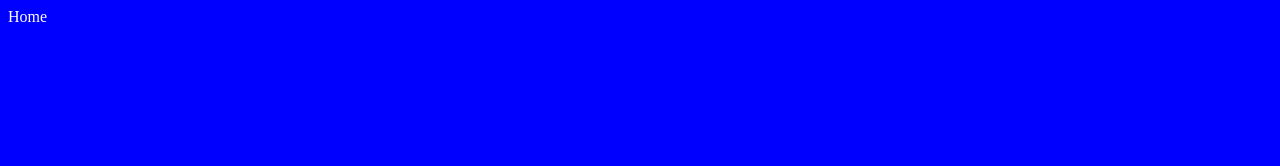
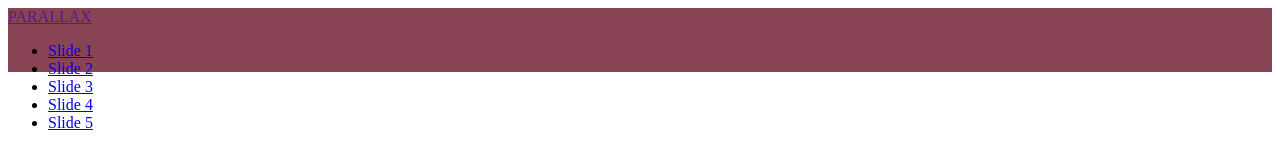
Before and after one commit to zep1994/ParallaxJS_Basics, a plain HTML site: page index.html in a window 1280 px wide. Shown: the top 166 px of the page. Drawn offline with Linux system fonts and the light colour scheme.

Commit message:
add style

```diff
--- a/css/stye.css
+++ b/css/stye.css
@@ -1,4 +1,9 @@
+html,
 body {
-    background: blue;
-    color: white;
+  height: 175% !important;
 }
+
+header {
+  height: 4em;
+  background: #845;
+}
--- a/index.html
+++ b/index.html
@@ -9,6 +9,19 @@
     <script src="./js/script.js"></script>
 </head>
 <body>
-    Home
-</body>
+    <!----- HEADER START--->
+    <header id="header">
+    <div class="content">
+    <div id="logo"><a href=""> PARALLAX </a></div>
+    <nav id="nav">
+        <ul>
+        <li><a href="#slide1" class="active" title="Next Section" >Slide 1</a></li>
+        <li><a href="#slide2" title="Next Section">Slide 2</a></li>
+        <li><a href="#slide3" title="Next Section">Slide 3</a></li>
+        <li><a href="#slide4" title="Next Section">Slide 4</a></li>
+        <li><a href="#slide5" title="Next Section">Slide 5</a></li>
+        </ul>
+    </nav>
+    </div>
+    </header>
 </html>
```
